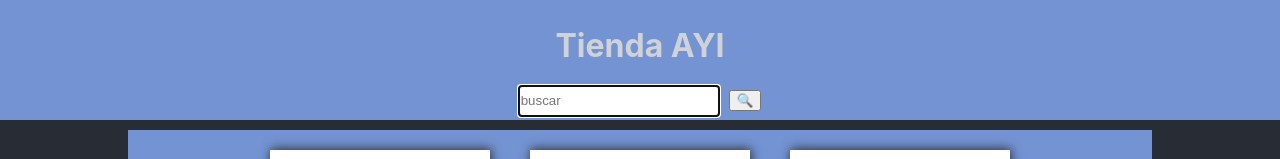
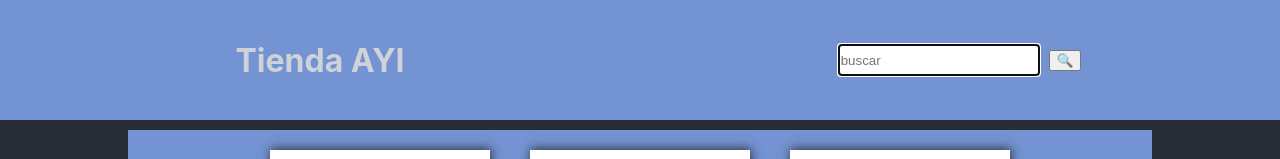
Before and after one commit to SebastianCoppola/react_prueba, a React (Create React App) app: page / in a window 1280 px wide. Shown: the top 159 px of the page. Built offline with nearby package versions, Linux system fonts and the light colour scheme.

Commit message:
update 16mayo

```diff
--- a/public/index.html
+++ b/public/index.html
@@ -12,7 +12,7 @@
     <link rel="apple-touch-icon" href="%PUBLIC_URL%/logo192.png" />
     <link rel="manifest" href="%PUBLIC_URL%/manifest.json" />
 
-    <title>React App</title>
+    <title>Tienda Ayi</title>
   </head>
   <body>
 
--- a/src/App.css
+++ b/src/App.css
@@ -7,25 +7,29 @@ body {
   background-color: #7393d3;
   height: 120px;
   display: flex;
-  flex-direction: column;
+  /* flex-direction: column; */
   justify-content: center;
   align-items: center;
   margin-bottom: 10px;
 }
 .navbar h1{
   color: #cfd2d8;
+  width: 50%;
+  text-align: center;
 }
 .search-bar{
+  width: 50%;
   display: flex;
   align-items: center;
+  justify-content: center;
 }
 .form input{
   height: 30px;
   width: 200px;
   border:none;
   margin-right: 10px;
+}
 
-}
 .productsView{
   background-color: #7393d3;
   margin: auto;
--- a/src/components/SearchBar.js
+++ b/src/components/SearchBar.js
@@ -3,14 +3,18 @@ import React, {useEffect, useRef} from 'react';
 const SearchBar = () => {
 
     const focusInputRef = useRef();
+
     useEffect(()=>{
         focusInputRef.current.focus();
     },[])
-    const handleClick = () => {
-        console.log("Buscaste '" + focusInputRef.current.value + "'.");
-    }
+
+    // const handleClick = () => {
+    //     console.log("Buscaste '" + focusInputRef.current.value + "'.");
+    // }
+
     const handleSubmit = (e) => {
         e.preventDefault();
+        console.log("Buscaste '" + focusInputRef.current.value + "'.");
         focusInputRef.current.value = "";
     }
 
@@ -23,7 +27,7 @@ const SearchBar = () => {
                 placeholder="buscar"
                 ref={focusInputRef}
             />
-            <button onClick={handleClick}>🔍</button>
+            <button /*onClick={handleClick}*/>🔍</button>
         </form>
     </div>
     )
```
Also changed, not shown: public/manifest.json.
